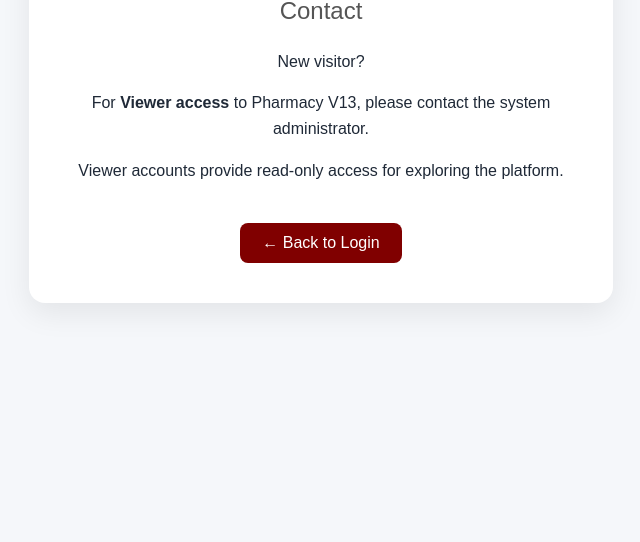
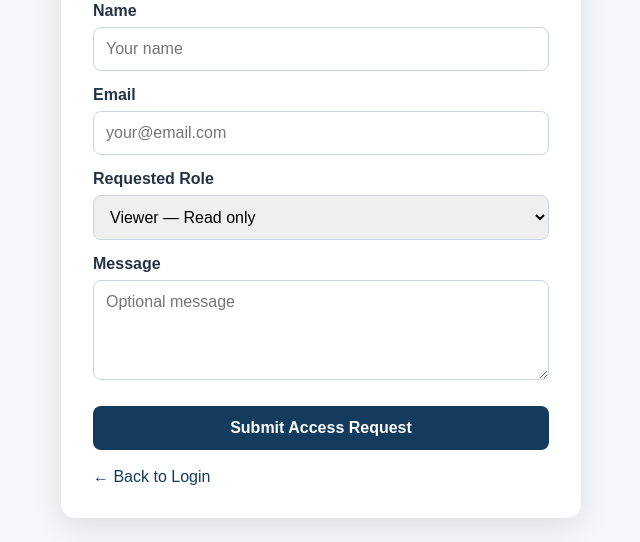
Before and after one commit to babikerosman468/pharmacy-v13, a website: page web/contact.html in a window 1280 px wide. Shown: the part 293-835 px from the top of the page, without its empty margins (319-959 px from the left). Before the commit the page ends 800 px from the top, so only its background shows below. Drawn offline with Linux system fonts and the light colour scheme.

Commit message:
Add visitor access request form

```diff
--- a/web/contact.html
+++ b/web/contact.html
@@ -4,62 +4,229 @@
 <meta charset="UTF-8">
 <meta name="viewport" content="width=device-width, initial-scale=1.0">
 <title>Pharmacy V13 — Contact</title>
+
 <style>
+*{box-sizing:border-box}
+
 body{
     margin:0;
     min-height:100vh;
+    font-family:Arial,sans-serif;
+    background:#f5f7fa;
+    color:#243447;
     display:flex;
+    justify-content:center;
     align-items:center;
-  justify-content:center;
-  background:#f5f7fa;
-  font-family:Arial,sans-serif;
-  color:#1f2937;
+    padding:24px;
 }
-.card{
-  width:min(92%,520px);
+
+.contact-card{
+    width:100%;
+    max-width:520px;
     background:white;
-  padding:40px 32px;
-  border-radius:16px;
-  box-shadow:0 10px 30px rgba(0,0,0,.08);
-  text-align:center;
+    border-radius:14px;
+    padding:32px;
+    box-shadow:0 8px 30px rgba(0,0,0,.10);
 }
-h1{margin:0 0 8px}
-h2{margin:0 0 24px;color:#555;font-weight:500}
-p{line-height:1.6}
+
+h1{
+    margin:0 0 8px;
+    color:#123b5d;
+    font-size:28px;
+}
+
+h2{
+    margin:0 0 20px;
+    font-size:22px;
+}
+
+.intro{
+    line-height:1.6;
+    margin-bottom:24px;
+}
+
+label{
+    display:block;
+    font-weight:600;
+    margin:15px 0 7px;
+}
+
+input,select,textarea{
+    width:100%;
+    padding:12px;
+    border:1px solid #ccd5df;
+    border-radius:8px;
+    font:inherit;
+}
+
+textarea{
+    min-height:100px;
+    resize:vertical;
+}
+
+button{
+    width:100%;
+    margin-top:22px;
+    padding:13px;
+    border:0;
+    border-radius:8px;
+    background:#123b5d;
+    color:white;
+    font-size:16px;
+    font-weight:600;
+    cursor:pointer;
+}
+
+button:disabled{
+    opacity:.6;
+    cursor:wait;
+}
+
 .back{
     display:inline-block;
-  margin-top:24px;
-  padding:11px 22px;
+    margin-top:18px;
+    text-decoration:none;
+    color:#123b5d;
+}
+
+.message{
+    margin-top:18px;
+    padding:13px;
     border-radius:8px;
-  background:#800000;
-  color:white;
-  text-decoration:none;
+    display:none;
+    line-height:1.5;
+}
+
+.success{
+    display:block;
+    background:#eaf7ee;
+    color:#176b35;
+}
+
+.error{
+    display:block;
+    background:#fdecec;
+    color:#9b2226;
 }
 </style>
 </head>
 
 <body>
-<div class="card">
+
+<div class="contact-card">
 
     <h1>💊 PHARMACY V13</h1>
     <h2>Contact</h2>
 
-  <p>
-    New visitor?
-  </p>
+    <div class="intro">
+        <strong>New visitor?</strong><br>
+        For <strong>Viewer access</strong> to Pharmacy V13, please contact
+        the system administrator.<br>
+        Viewer accounts provide read-only access for exploring the platform.
+    </div>
 
-  <p>
-    For <strong>Viewer access</strong> to Pharmacy V13,
-    please contact the system administrator.
-  </p>
+    <form id="accessRequestForm">
 
-  <p>
-    Viewer accounts provide read-only access for exploring
-    the platform.
-  </p>
+        <label for="name">Name</label>
+        <input
+            id="name"
+            name="name"
+            type="text"
+            required
+            autocomplete="name"
+            placeholder="Your name">
+
+        <label for="email">Email</label>
+        <input
+            id="email"
+            name="email"
+            type="email"
+            required
+            autocomplete="email"
+            placeholder="your@email.com">
+
+        <label for="role">Requested Role</label>
+        <select id="role" name="requested_role">
+            <option value="viewer" selected>Viewer — Read only</option>
+            <option value="analyst">Analyst</option>
+            <option value="manager">Manager</option>
+        </select>
+
+        <label for="message">Message</label>
+        <textarea
+            id="message"
+            name="message"
+            placeholder="Optional message"></textarea>
+
+        <button id="submitButton" type="submit">
+            Submit Access Request
+        </button>
+
+    </form>
+
+    <div id="responseMessage" class="message"></div>
 
     <a class="back" href="/login.html">← Back to Login</a>
 
 </div>
+
+<script>
+const form = document.getElementById("accessRequestForm");
+const button = document.getElementById("submitButton");
+const message = document.getElementById("responseMessage");
+
+form.addEventListener("submit", async function(event){
+
+    event.preventDefault();
+
+    message.className = "message";
+    message.textContent = "";
+    button.disabled = true;
+    button.textContent = "Submitting...";
+
+    const payload = {
+        name: document.getElementById("name").value.trim(),
+        email: document.getElementById("email").value.trim(),
+        requested_role: document.getElementById("role").value,
+        message: document.getElementById("message").value.trim()
+    };
+
+    try {
+
+        const response = await fetch("/api/auth/request", {
+            method: "POST",
+            headers: {
+                "Content-Type": "application/json"
+            },
+            body: JSON.stringify(payload)
+        });
+
+        const result = await response.json();
+
+        if (!response.ok) {
+            throw new Error(
+                result.error || "Unable to submit access request."
+            );
+        }
+
+        form.style.display = "none";
+
+        message.className = "message success";
+        message.innerHTML =
+            "<strong>Request submitted successfully.</strong><br>" +
+            "Your access request has been sent to the system administrator. " +
+            "You will be contacted after review.";
+
+    } catch (error) {
+
+        message.className = "message error";
+        message.textContent = error.message;
+
+        button.disabled = false;
+        button.textContent = "Submit Access Request";
+    }
+});
+</script>
+
 </body>
 </html>
```
Lines whose indentation alone changed are shown as unchanged.
